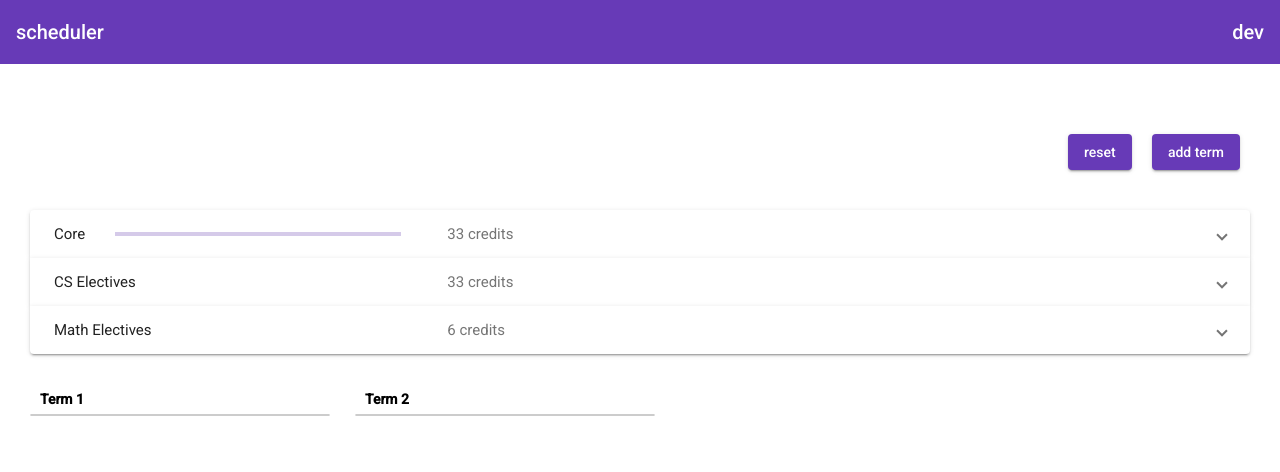
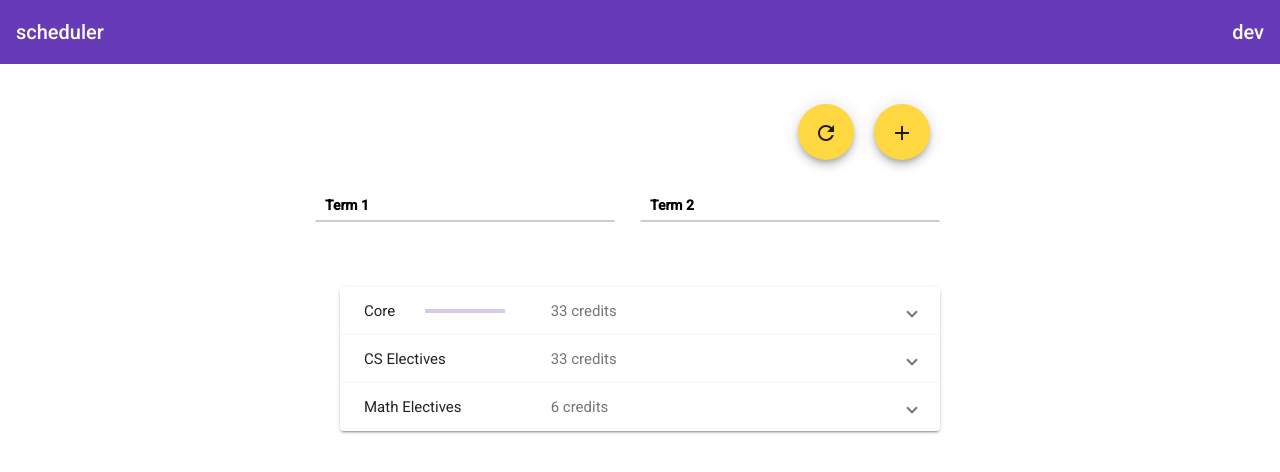
Before and after one commit to chapeI/soe, an Angular app: page / in a window 1280 px wide. Shown: the top 472 px of the page. Built offline with nearby package versions, Linux system fonts and the light colour scheme.

Commit message:
+mat-fab

```diff
--- a/src/app/app.module.ts
+++ b/src/app/app.module.ts
@@ -16,7 +16,7 @@ import { MatProgressBarModule } from '@angular/material/progress-bar';
 import { MatExpansionModule } from '@angular/material/expansion';
 import { MatButtonModule } from '@angular/material/button';
 import { DevComponent } from './dev/dev.component';
-
+import { MatIconModule } from '@angular/material/icon';
 
 @NgModule({
   declarations: [
@@ -37,6 +37,7 @@ import { DevComponent } from './dev/dev.component';
     MatProgressBarModule,
     MatExpansionModule,
     MatButtonModule,
+    MatIconModule,
   ],
   providers: [
     LocalService
--- a/src/app/scheduler/scheduler.component.html
+++ b/src/app/scheduler/scheduler.component.html
@@ -1,9 +1,47 @@
-<div class="rb" style="display: flex; justify-content: end;">
-  <button color="primary" mat-raised-button (click)="resetCalendar()">reset</button>
-  <button color="primary" mat-raised-button (click)="addSemester()">add term</button>
+<div class="rb" style="display: flex; justify-content: center; ">
+  <div class="rb" style="display: flex; justify-content: end; width: 600px; margin-bottom: 20px;">
+    <button mat-fab (click)="resetCalendar()">
+      <mat-icon>refresh</mat-icon>
+    </button>
+    <button mat-fab>
+      <mat-icon>add</mat-icon>
+    </button>
+  </div>
 </div>
 
-<div class="rb" style="">
+<div class="rb" style="justify-content: center; display: flex;">
+  <div class="dragdrop-container rb">
+    <div style="font-weight: bold; padding: 5px 10px;">Term 1</div>
+    <div
+      cdkDropList
+      #t1List="cdkDropList"
+      [cdkDropListData]="t1"
+      [cdkDropListConnectedTo]="[t2List, coreList, electiveList, mathList]"
+      class="dragdrop-list"
+      (cdkDropListDropped)="drop($event)">
+      <div class="dragdrop-box" *ngFor="let item of t1" cdkDrag>{{item}}</div>
+    </div>
+  </div>
+
+  <div class="dragdrop-container">
+    <div style="font-weight: bold; padding: 5px 10px;">Term 2</div>
+    <div
+      cdkDropList
+      #t2List="cdkDropList"
+      [cdkDropListData]="t2"
+      [cdkDropListConnectedTo]="[t1List, coreList, electiveList, mathList]"
+      class="dragdrop-list"
+      (cdkDropListDropped)="drop($event)">
+      <div class="dragdrop-box" *ngFor="let item of t2" cdkDrag>{{item}}</div>
+    </div>
+  </div>
+</div>
+
+<div style="margin-top: 40px;"></div>
+
+<div class="rb" style="justify-content: center; display: flex;">
+
+<div style="width: 600px;" class="rb">
   <mat-accordion>
     <mat-expansion-panel>
       <mat-expansion-panel-header>
@@ -68,30 +106,4 @@
   </mat-accordion>
 </div>
 
-<div class="rb" style="">
-  <div class="dragdrop-container">
-    <div style="font-weight: bold; padding: 5px 10px;">Term 1</div>
-    <div
-      cdkDropList
-      #t1List="cdkDropList"
-      [cdkDropListData]="t1"
-      [cdkDropListConnectedTo]="[t2List, coreList, electiveList, mathList]"
-      class="dragdrop-list"
-      (cdkDropListDropped)="drop($event)">
-      <div class="dragdrop-box" *ngFor="let item of t1" cdkDrag>{{item}}</div>
-    </div>
-  </div>
-
-  <div class="dragdrop-container">
-    <div style="font-weight: bold; padding: 5px 10px;">Term 2</div>
-    <div
-      cdkDropList
-      #t2List="cdkDropList"
-      [cdkDropListData]="t2"
-      [cdkDropListConnectedTo]="[t1List, coreList, electiveList, mathList]"
-      class="dragdrop-list"
-      (cdkDropListDropped)="drop($event)">
-      <div class="dragdrop-box" *ngFor="let item of t2" cdkDrag>{{item}}</div>
-    </div>
-  </div>
 </div>
--- a/src/styles.css
+++ b/src/styles.css
@@ -3,7 +3,7 @@
 html, body { height: 100%; }
 body { margin: 0; font-family: Roboto, "Helvetica Neue", sans-serif; }
 
-.rb {
+.r {
     margin: 30px 0;
-    /* border: 1px solid red; */
+    border: 1px solid red;
 }
```
